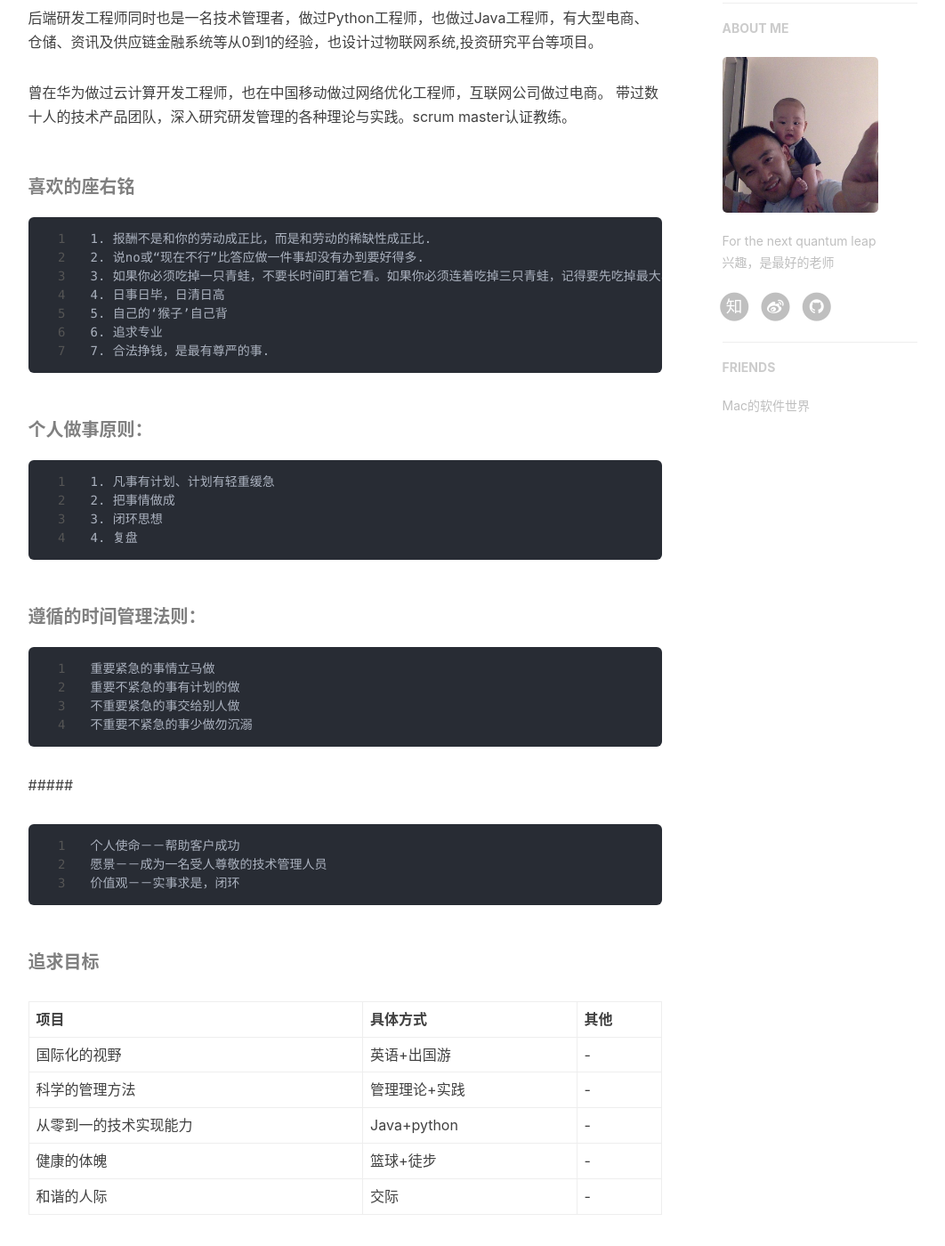
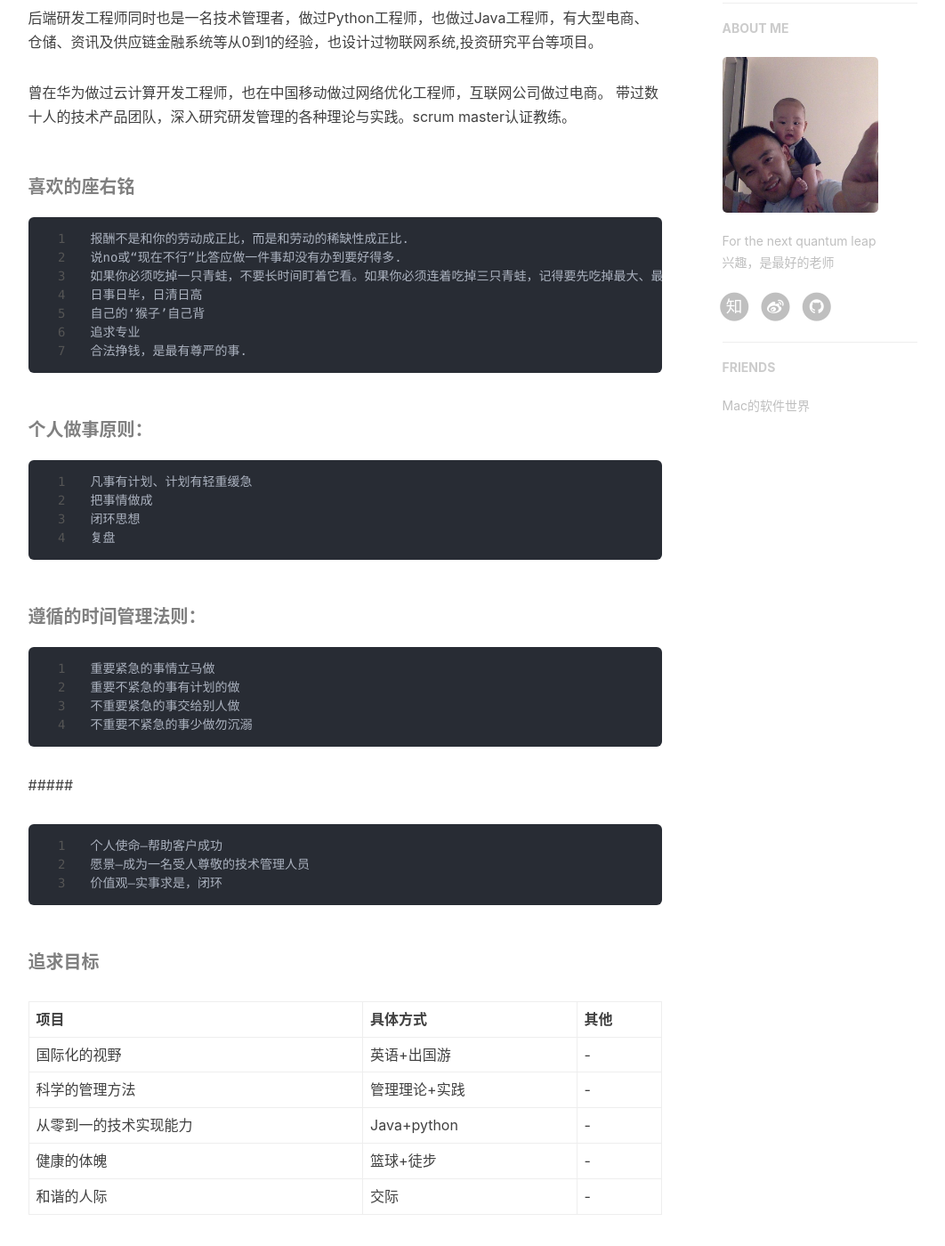
Before and after one commit to lushubei/lushubei.github.io, a Jekyll site: the page built from about.html, in a window 1280 px wide and 1400 px high, scrolled down 627 px. Shown: the whole window at 89% size, without its empty margins (136-1198 px from the left). Built offline with Jekyll 4.4.1, drawn with Linux system fonts in a browser that asks for light colours; nearby versions of some CDN libraries; comment, search, counter and statistics services are not loaded; some of the changed text lies outside the part shown.

Commit message:
关于我

````diff
--- a/_includes/about/zh.md
+++ b/_includes/about/zh.md
@@ -10,22 +10,22 @@ Hi，我是书备，喜欢徒步、旅游、科幻电影、打篮球和球鞋。
 
 ##### 喜欢的座右铭
 ```
-1. 报酬不是和你的劳动成正比，而是和劳动的稀缺性成正比.
-2. 说no或“现在不行”比答应做一件事却没有办到要好得多.
-3. 如果你必须吃掉一只青蛙，不要长时间盯着它看。如果你必须连着吃掉三只青蛙，记得要先吃掉最大、最丑的那只.
-4. 日事日毕，日清日高
-5. 自己的‘猴子’自己背
-6. 追求专业
-7. 合法挣钱，是最有尊严的事.
+报酬不是和你的劳动成正比，而是和劳动的稀缺性成正比.
+说no或“现在不行”比答应做一件事却没有办到要好得多.
+如果你必须吃掉一只青蛙，不要长时间盯着它看。如果你必须连着吃掉三只青蛙，记得要先吃掉最大、最丑的那只.
+日事日毕，日清日高
+自己的‘猴子’自己背
+追求专业
+合法挣钱，是最有尊严的事.
 ```
 
 
 ##### 个人做事原则：
 ```
-1. 凡事有计划、计划有轻重缓急
-2. 把事情做成
-3. 闭环思想
-4. 复盘
+凡事有计划、计划有轻重缓急
+把事情做成
+闭环思想
+复盘
 ```
 
 ##### 遵循的时间管理法则：
@@ -37,9 +37,9 @@ Hi，我是书备，喜欢徒步、旅游、科幻电影、打篮球和球鞋。
 ```
 #####
 ```
-个人使命－－帮助客户成功
-愿景－－成为一名受人尊敬的技术管理人员
-价值观－－实事求是，闭环
+个人使命—帮助客户成功
+愿景—成为一名受人尊敬的技术管理人员
+价值观—实事求是，闭环
 ```
 
 ##### 追求目标
````
Also changed, not shown: other parts of _includes/about/zh.md (+7 -2 lines).
